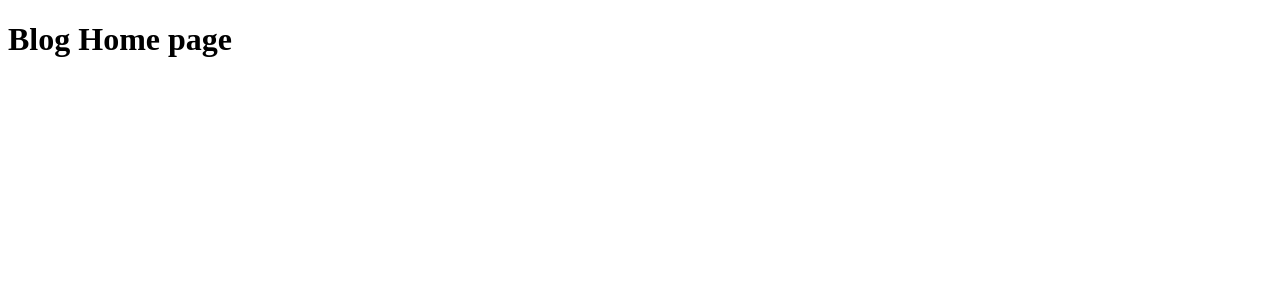
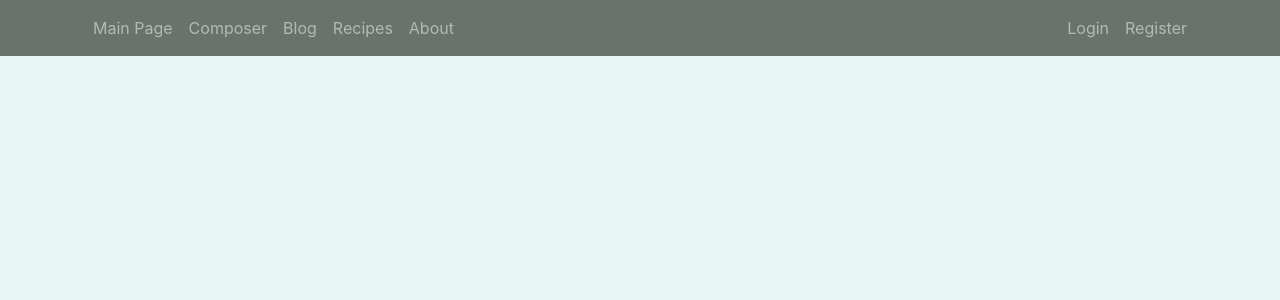
Before and after one commit to tomekmatuszewski/Diet_composer, a Django app: page / in a window 1280 px wide. Shown: the top 300 px of the page. Run offline with Django 3.2, Linux system fonts and the light colour scheme; some libraries are stand-ins or nearby versions.

Commit message:
templates modification

```diff
--- a/diet_composer/static/diet_composer/main.css
+++ b/diet_composer/static/diet_composer/main.css
@@ -0,0 +1,10 @@
+body
+{
+    background: #E8F6F3;
+}
+
+.bg-navbar
+{
+	background-color: #69726D;
+	color: #FFFFFF;
+}
--- a/diet_composer/templates/diet_composer/base.html
+++ b/diet_composer/templates/diet_composer/base.html
@@ -1,10 +1,54 @@
+{% load static %}
+
 <!DOCTYPE html>
 <html lang="en">
-<head>
-    <meta charset="UTF-8">
-    <title>Title</title>
-</head>
-<body>
+    <head>
+        <meta charset="UTF-8">
+        <!-- Required meta tags -->
+        <meta charset="utf-8">
+        <meta name="viewport" content="width=device-width, initial-scale=1, shrink-to-fit=no">
 
-</body>
+         <!-- Bootstrap CSS -->
+        <link rel="stylesheet" href="https://stackpath.bootstrapcdn.com/bootstrap/4.5.2/css/bootstrap.min.css" integrity="sha384-JcKb8q3iqJ61gNV9KGb8thSsNjpSL0n8PARn9HuZOnIxN0hoP+VmmDGMN5t9UJ0Z" crossorigin="anonymous">
+        <link rel="stylesheet" type="text/css" href="{% static 'diet_composer/main.css' %}">
+
+        {% if title %}
+            <title>Diet composer - {{ title }}</title>
+        {% else %}
+            <title>Diet composer</title>
+        {% endif %}
+    </head>
+    <body>
+        <header class="site-header">
+            <nav class="navbar navbar-dark bg-navbar navbar-expand-md fixed-top">
+                <div class="container">
+                    <div class="navbar-nav mr-auto">
+                        <a class="nav-item nav-link" href="{% url 'diet_composer-home' %}">Main Page</a>
+                        <a class="nav-item nav-link" href="#">Composer</a>
+                        <a class="nav-item nav-link" href="#">Blog</a>
+                        <a class="nav-item nav-link" href="#">Recipes</a>
+                        <a class="nav-item nav-link" href="{% url 'diet_composer-about' %}">About</a>
+                    </div>
+                    <div class="navbar-nav">
+                        <a class="nav-item nav-link" href="#">Login</a>
+                        <a class="nav-item nav-link" href="#">Register</a>
+                    </div>
+                </div>
+            </nav>
+
+
+        </header>
+
+
+        <div class="container">
+
+        </div>
+
+
+        <!-- Optional JavaScript -->
+        <!-- jQuery first, then Popper.js, then Bootstrap JS -->
+        <script src="https://code.jquery.com/jquery-3.5.1.slim.min.js" integrity="sha384-DfXdz2htPH0lsSSs5nCTpuj/zy4C+OGpamoFVy38MVBnE+IbbVYUew+OrCXaRkfj" crossorigin="anonymous"></script>
+        <script src="https://cdn.jsdelivr.net/npm/popper.js@1.16.1/dist/umd/popper.min.js" integrity="sha384-9/reFTGAW83EW2RDu2S0VKaIzap3H66lZH81PoYlFhbGU+6BZp6G7niu735Sk7lN" crossorigin="anonymous"></script>
+        <script src="https://stackpath.bootstrapcdn.com/bootstrap/4.5.2/js/bootstrap.min.js" integrity="sha384-B4gt1jrGC7Jh4AgTPSdUtOBvfO8shuf57BaghqFfPlYxofvL8/KUEfYiJOMMV+rV" crossorigin="anonymous"></script>
+    </body>
 </html>
--- a/diet_composer/templates/diet_composer/home.html
+++ b/diet_composer/templates/diet_composer/home.html
@@ -1,10 +1,10 @@
-<!DOCTYPE html>
-<html lang="en">
-<head>
-    <meta charset="UTF-8">
-    <title>Home</title>
-</head>
-<body>
-    <h1>Blog Home page</h1>
-</body>
-</html>
+{% extends "diet_composer/base.html" %}
+{% block content %}
+
+
+    {% for user in users%}
+        <p>{{ user.email }}</p>
+        <p>{{ user.use }}</p>
+    {% endfor %}
+
+{% endblock content %}
--- a/diet_composer/urls.py
+++ b/diet_composer/urls.py
@@ -2,6 +2,6 @@ from django.urls import path
 from . import views
 
 urlpatterns = [
-    path('', views.home, name='diet-composer-home'),
-    path('about/', views.about, name='diet-composer-about'),
+    path('', views.home, name='diet_composer-home'),
+    path('about/', views.about, name='diet_composer-about'),
 ]
--- a/diet_composer/views.py
+++ b/diet_composer/views.py
@@ -1,13 +1,6 @@
 from django.shortcuts import render
 
 # Create your views here.
-
-user = [
-    {'username': "tm050288",
-     'email': "tm@gmail.com",
-     'password': "12345",
-     'reg_date': "12345"},
-]
 
 
 def home(request):
@@ -15,4 +8,4 @@ def home(request):
 
 
 def about(request):
-    return render(request, 'diet_composer/about.html')
+    return render(request, 'diet_composer/about.html', {'title': "About"})
```
Also changed, not shown: diet_composer/templates/diet_composer/about.html (+6 -10 lines).
